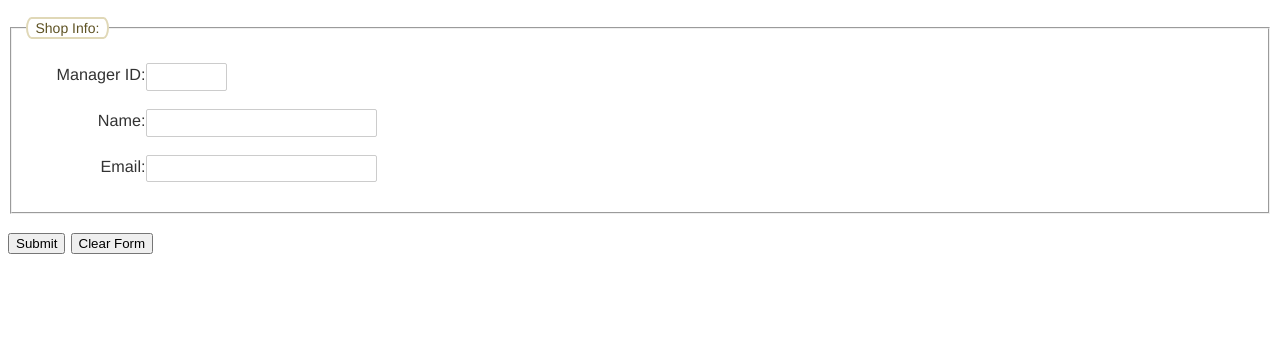
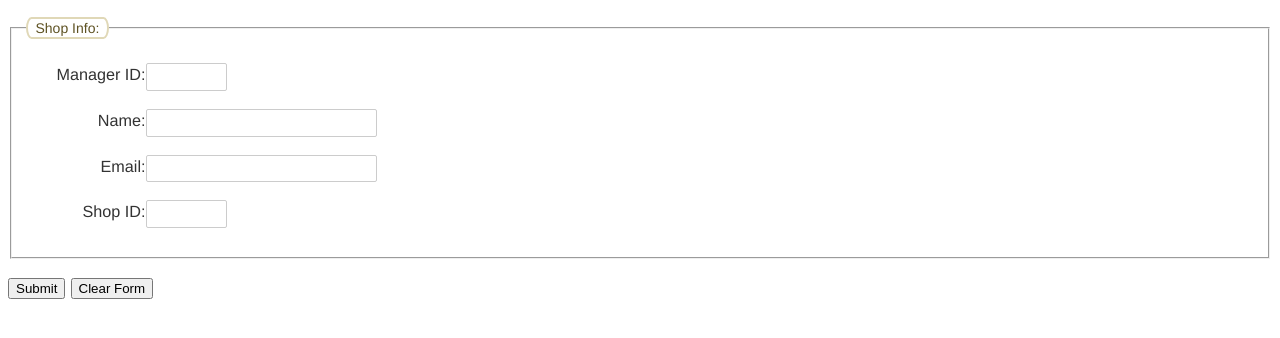
Before and after one commit to baixi-cs/cs340finalProject, a PHP site: page /addManager.php?user=1 in a window 1280 px wide. Shown: the part 209-547 px from the top of the page. Run offline with PHP 8.4, Linux system fonts and the light colour scheme; data that the repository does not hold is empty.

Commit message:
Update addManager.php

```diff
--- a/addManager.php
+++ b/addManager.php
@@ -29,6 +29,7 @@
 		$managerID = mysqli_real_escape_string($conn, $_POST['managerID']);
 		$Name = mysqli_real_escape_string($conn, $_POST['Name']);
 		$Email = mysqli_real_escape_string($conn, $_POST['Email']);
+		$Email = mysqli_real_escape_string($conn, $_POST['ShopID']);
 
 
 
@@ -76,6 +77,10 @@ mysqli_close($conn);
 			<label for="Email">Email:</label>
 			<input type="text" class="required" name="Email" id="Email">
 		</p>
+		<p>
+			<label for="ShopID">Shop ID:</label>
+			<input type="number" min=1 max = 99999 class="required" name="ShopID" id="ShopID" title="ShopID should be numeric">
+		</p>
 
 	</fieldset>
 
```
